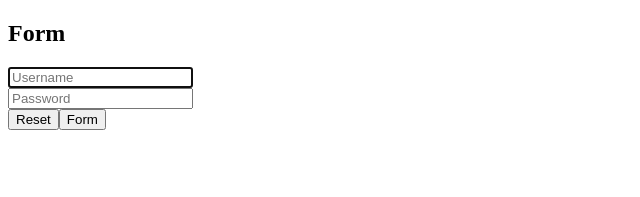
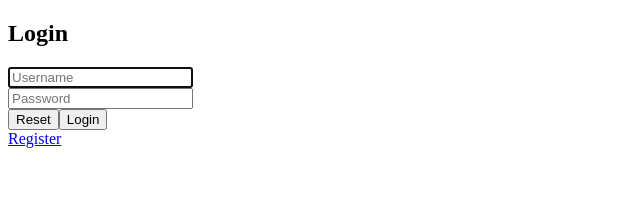
Before and after one commit to hbuyse/angular-tutorial-esme, an Angular app: page /login in a window 1280 px wide. Shown: the top 197 px of the page, without its empty margins (0-640 px from the left). Built offline with nearby package versions, Linux system fonts and the light colour scheme.

Commit message:
Add router

```diff
--- a/src/app/app.component.html
+++ b/src/app/app.component.html
@@ -1 +1 @@
-<app-form title="Form"></app-form>
+<router-outlet></router-outlet>
--- a/src/app/app.module.ts
+++ b/src/app/app.module.ts
@@ -1,5 +1,6 @@
 import { BrowserModule } from '@angular/platform-browser';
 import { NgModule } from '@angular/core';
+import { RouterModule, Routes } from '@angular/router';
 
 import { AppComponent } from './app.component';
 import { FormComponent } from './form/form.component';
@@ -8,6 +9,17 @@ import { RegisterComponent } from './register/register.component';
 import { PrivateComponent } from './private/private.component';
 import { RomanizePipe } from './romanize.pipe';
 import { AuthentificationService } from './authentification.service';
+
+
+const appRoutes: Routes = [
+  { path: '',
+    redirectTo: 'login',
+    pathMatch: 'full'
+  },
+  { path: 'login', component: LoginComponent },
+  { path: 'register', component: RegisterComponent },
+  { path: 'private', component: PrivateComponent},
+];
 
 @NgModule({
   declarations: [
@@ -19,7 +31,11 @@ import { AuthentificationService } from './authentification.service';
     RomanizePipe
   ],
   imports: [
-    BrowserModule
+    BrowserModule,
+    RouterModule.forRoot(
+      appRoutes,
+      { enableTracing: true } // <-- debugging purposes only
+    )
   ],
   providers: [
     AuthentificationService
--- a/src/app/authentification.service.ts
+++ b/src/app/authentification.service.ts
@@ -2,14 +2,11 @@ import { Injectable } from '@angular/core';
 
 @Injectable()
 export class AuthentificationService {
-
-  public _http: any;
   private userList: any[];
   private isAuth: boolean;
   public currentUser: object;
 
-  constructor($http) {
-    this._http = $http;
+  constructor() {
     this.userList = [];
     this.isAuth = false;
     this.currentUser = {};
--- a/src/app/form/form.component.html
+++ b/src/app/form/form.component.html
@@ -7,7 +7,7 @@
     <br>
     <div *ngIf="isRegister">
       <input type="password" id="confirmPassword" class="form-control" [value]="confirmPassword" placeholder="Password">
-      <span ng-show="user.confirmPassword !== user.password"> Error, use the same password</span>
+      <span *ngIf="confirmPassword !== password"> Error, use the same password</span>
       <br>
     </div>
 
--- a/src/app/form/form.component.ts
+++ b/src/app/form/form.component.ts
@@ -25,6 +25,7 @@ export class FormComponent implements OnInit {
   }
 
   public reset() {
-
+    this.password = '';
+    this.username = '';
   }
 }
--- a/src/app/login/login.component.html
+++ b/src/app/login/login.component.html
@@ -1,3 +1,2 @@
-<p>
-  login works!
-</p>
+<app-form title="Login"></app-form>
+<a routerLink="/register"> Register </a>
--- a/src/app/register/register.component.html
+++ b/src/app/register/register.component.html
@@ -1,3 +1,2 @@
-<p>
-  register works!
-</p>
+<app-form title="Login"></app-form>
+<a routerLink="/login"> Login </a>
```
